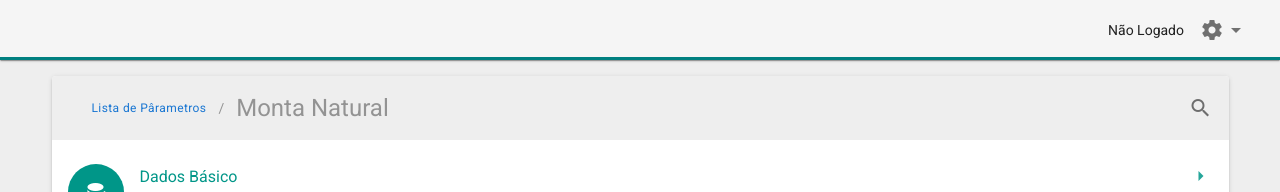
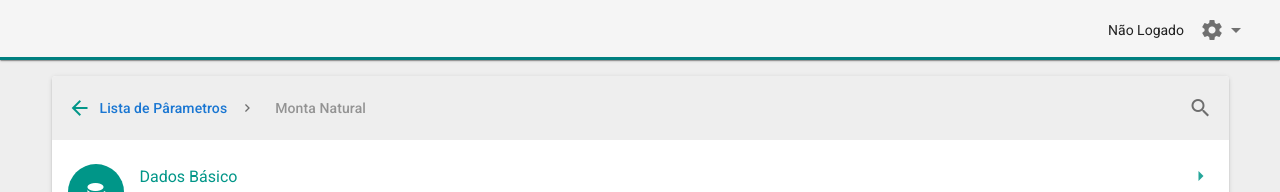
Before and after one commit to wagnervf/criacerto-manager, a Vue app in the folder front/: page /montanatural/index in a window 1280 px wide. Shown: the top 192 px of the page. Built offline with nearby package versions, Linux system fonts and the light colour scheme.

Commit message:
breadCrumbs

```diff
--- /dev/null
+++ b/front/src/components/breadCrumbs.vue
@@ -0,0 +1,40 @@
+<template>
+  <v-breadcrumbs :items="breadCrumbs" class="pa-0">
+    <template v-slot:item="{ item }">
+        <!-- :class="item.disabled ? 'text-h5 teal--text' : 'text-subtitle-2 crumb-item'" -->
+      <v-breadcrumbs-item
+        :to="item.to"
+        class="text-subtitle-2 crumb-item teal--text"
+        :disabled="item.disabled"
+        exact
+      >
+       <v-icon class="text-h5 pr-2 teal--text" >{{ item.icon }}</v-icon> {{ item.text }}
+      </v-breadcrumbs-item>
+    </template>
+    <template v-slot:divider>
+      <v-icon>mdi-chevron-right</v-icon>
+    </template>
+  </v-breadcrumbs>
+</template>
+
+<script>
+export default {
+  data() {
+    return {};
+  },
+  props: {},
+
+  computed: {
+    breadCrumbs() {
+      if (typeof this.$route.meta.breadCrumb === "function") {
+        return this.$route.meta.breadCrumb.call(this, this.$route);
+      }
+      console.log(this.$route.meta.breadCrumb);
+      return this.$route.meta.breadCrumb;
+    },
+  },
+};
+</script>
+
+<style>
+</style>
--- a/front/src/router/router.js
+++ b/front/src/router/router.js
@@ -38,7 +38,8 @@ const routes = [
               {
                 text: 'Lista de Pârametros',
                 to: { name: 'Home' },
-                disabled: false
+                disabled: false,
+                icon: "mdi-arrow-left",
               },
               {
                 text: 'Monta Natural',
@@ -62,6 +63,7 @@ const routes = [
               {
                 text: 'Monta Natural',
                 to: { name: 'Monta Natural' },
+                icon: "mdi-arrow-left",
                 disabled: false
               },
               {
--- a/front/src/views/Basico/Index.vue
+++ b/front/src/views/Basico/Index.vue
@@ -1,28 +1,16 @@
 <template>
   <v-container fluid class="">
+    <v-app-bar elevation="2" style="top: -25px">
+ <breadCrumbs />
+
+</v-app-bar>
+
     <v-row justify="center">
       <v-col cols="12" lg="12" justify-center flex>
         <v-card class="mx-auto">
           <v-toolbar color="grey lighten-3" elevation="0">
-            <v-toolbar-title>
-
-              <v-breadcrumbs :items="breadCrumbs">
-                <template v-slot:item="{ item }">
-                  <v-breadcrumbs-item
-                    :to="item.to"
-                    :class="item.disabled ? 'text-h5 teal--text' : 'text-subtitle-2 crumb-item' "
-                    :disabled="item.disabled"
-                    exact
-                  >
-                    {{ item.text }}
-                  </v-breadcrumbs-item>
-                </template>
-                <template v-slot:divider>
-                  <v-icon>mdi-chevron-right</v-icon>
-                </template>
-              </v-breadcrumbs>
-
-            </v-toolbar-title>
+             <v-toolbar-title>Dados Básicos</v-toolbar-title>
+            <v-spacer></v-spacer>
             <v-spacer></v-spacer>
           </v-toolbar>
 
@@ -82,7 +70,10 @@
 </template>
 
 <script>
-export default {
+import breadCrumbs from "../../components/breadCrumbs"
+
+  export default {
+    components:{breadCrumbs},
   name: "Basico Index",
   data: () => ({
     valid: true,
@@ -98,12 +89,12 @@ export default {
   }),
 
   computed: {
-    breadCrumbs() {
-      if (typeof this.$route.meta.breadCrumb === "function") {
-        return this.$route.meta.breadCrumb.call(this, this.$route);
-      }
-      return this.$route.meta.breadCrumb;
-    },
+    // breadCrumbs() {
+    //   if (typeof this.$route.meta.breadCrumb === "function") {
+    //     return this.$route.meta.breadCrumb.call(this, this.$route);
+    //   }
+    //   return this.$route.meta.breadCrumb;
+    // },
   },
 
   methods: {
--- a/front/src/views/MontaNatural/Index.js
+++ b/front/src/views/MontaNatural/Index.js
@@ -3,8 +3,13 @@
 //import VueJwtDecode from "vue-jwt-decode";
 
 import Menu from "../../assets/json/listParametros.json";
+import breadCrumbs from "../../components/breadCrumbs"
 
   export default {
+    components:{breadCrumbs},
+   props: {
+
+   },
     data: () => ({
       items: Menu,
       outer: [
--- a/front/src/views/MontaNatural/Index.vue
+++ b/front/src/views/MontaNatural/Index.vue
@@ -7,18 +7,9 @@
             <!-- <v-app-bar-nav-icon></v-app-bar-nav-icon> -->
 
             <v-toolbar-title>
-              <v-breadcrumbs :items="breadCrumbs">
-                <template v-slot:item="{ item }">
-                  <v-breadcrumbs-item
-                    :to="item.to"
-                   :class="item.disabled ? 'text-h5 teal--text' : 'text-caption crumb-item' "
-                    :disabled="item.disabled"
-                    exact
-                  >
-                    {{ item.text }}
-                  </v-breadcrumbs-item>
-                </template>
-              </v-breadcrumbs>
+
+              <breadCrumbs />
+
             </v-toolbar-title>
 
             <v-spacer></v-spacer>
```
Also changed, not shown: front/src/views/Configuracoes/TiposSimulacoes.vue (+5 -5 lines), 1 other file (tests, documents, lock files or other folders).
